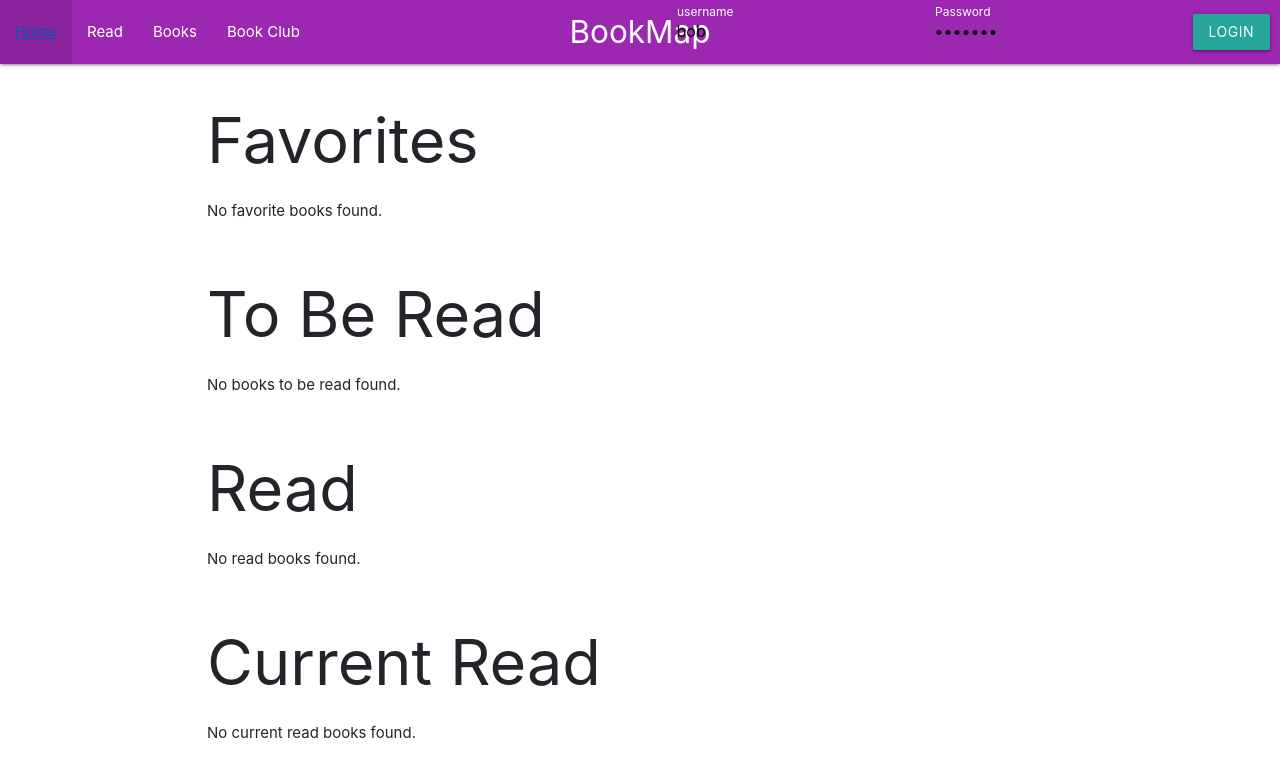
After one commit to littbrian/BookMap, a Flask app: page /books in a window 1280 px wide. The commit adds this page. Shown: the top 778 px of the page. Run offline with Flask 3, Linux system fonts and the light colour scheme; some libraries are stand-ins or nearby versions.

Commit message:
Added db setup, initial pages setup

```diff
--- a/App/main.py
+++ b/App/main.py
@@ -16,6 +16,7 @@ from App.controllers import (
 )
 
 from App.views import views, setup_admin
+
 
 def add_views(app):
     for view in views:
--- a/App/static/style.css
+++ b/App/static/style.css
@@ -1,3 +1,21 @@
 html {
     padding: 0;
 }
+
+#book-list {
+    list-style-type: none;
+    padding: 0;
+    display: flex;
+    flex-wrap: wrap;
+    justify-content: center;
+
+
+}
+
+#book-list-item {
+    margin-bottom: 10px;
+}
+#book-image {
+    width: 100px;
+    height: 150px;
+}
--- /dev/null
+++ b/App/templates/books.html
@@ -0,0 +1,88 @@
+{% extends "layout.html" %}
+
+{% block title %}BookMap{% endblock %}
+{% block page %}BookMap{% endblock %}
+
+{% block content %}
+
+<h1>Favorites</h1>
+<div class="row">
+    {% if favoriteBooks %}
+        {% for book in favoriteBooks %}
+            <div class="col-md-4 mb-4">
+                <div class="card h-100">
+                    <img src="{{ book.image }}" class="card-img-top" alt="{{ book.Title }} cover">
+                    <div class="card-body">
+                        <h5 class="card-title">{{ book.Title }}</h5>
+                        <p class="card-text">{{ book.Author }}</p>
+                        <p class="card-text">{{ book.Publication_Year }}</p>
+                    </div>
+                </div>
+            </div>
+        {% endfor %}
+    {% else %}
+        <p>No favorite books found.</p>
+    {% endif %}
+</div>
+
+<h1>To Be Read</h1>
+<div class="row">
+    {% if tbrBooks %}
+        {% for book in tbrBooks %}
+            <div class="col-md-4 mb-4">
+                <div class="card h-100">
+                    <img src="{{ book.image }}" class="card-img-top" alt="{{ book.Title }} cover">
+                    <div class="card-body">
+                        <h5 class="card-title">{{ book.Title }}</h5>
+                        <p class="card-text">{{ book.Author }}</p>
+                        <p class="card-text">{{ book.Publication_Year }}</p>
+                    </div>
+                </div>
+            </div>
+        {% endfor %}
+    {% else %}
+        <p>No books to be read found.</p>
+    {% endif %}
+</div>
+
+<h1>Read</h1>
+<div class="row">
+    {% if readBooks %}
+        {% for book in readBooks %}
+            <div class="col-md-4 mb-4">
+                <div class="card h-100">
+                    <img src="{{ book.image }}" class="card-img-top" alt="{{ book.Title }} cover">
+                    <div class="card-body">
+                        <h5 class="card-title">{{ book.Title }}</h5>
+                        <p class="card-text">{{ book.Author }}</p>
+                        <p class="card-text">{{ book.Publication_Year }}</p>
+                    </div>
+                </div>
+            </div>
+        {% endfor %}
+    {% else %}
+        <p>No read books found.</p>
+    {% endif %}
+</div>
+
+<h1>Current Read</h1>
+<div class="row">
+    {% if currentReadBooks %}
+        {% for book in currentReadBooks %}
+            <div class="col-md-4 mb-4">
+                <div class="card h-100">
+                    <img src="{{ book.image }}" class="card-img-top" alt="{{ book.Title }} cover">
+                    <div class="card-body">
+                        <h5 class="card-title">{{ book.Title }}</h5>
+                        <p class="card-text">{{ book.Author }}</p>
+                        <p class="card-text">{{ book.Publication_Year }}</p>
+                    </div>
+                </div>
+            </div>
+        {% endfor %}
+    {% else %}
+        <p>No current read books found.</p>
+    {% endif %}
+</div>
+
+{% endblock %}
--- a/App/templates/layout.html
+++ b/App/templates/layout.html
@@ -3,6 +3,7 @@
   <head>
 
     <link rel="stylesheet" href="{{ url_for('static', filename='style.css') }}">
+      <link href="https://stackpath.bootstrapcdn.com/bootstrap/4.5.2/css/bootstrap.min.css" rel="stylesheet">
      <!--Import Google Icon Font-->
     <link href="https://fonts.googleapis.com/icon?family=Material+Icons" rel="stylesheet">
     <!-- Compiled and minified CSS -->
@@ -19,11 +20,11 @@
               <a href="#!" class="brand-logo center">{% block page %}{% endblock %}</a>
               <ul id="nav-mobile" class="left">
                   <li><a href="/">Home</a></li>
-                  <li><a href="/users">Users Jinja</a></li>
-                  {% if is_authenticated %}
-                    <li><a href="/identify">Identify</a></li>
-                  {% endif %}
-                  <li><a href="/static/users">Users JS</a></li>
+                  <li><a href="/users">Read</a></li>
+
+                    <li><a href="/books">Books</a></li>
+
+                  <li><a href="/static/users"> Book Club</a></li>
               </ul>
               {% if is_authenticated %}
               <ul id="nav-mobile" class="right">
--- a/App/views/__init__.py
+++ b/App/views/__init__.py
@@ -4,7 +4,8 @@ from .user import user_views
 from .index import index_views
 from .auth import auth_views
 from .admin import setup_admin
+from .books import book_views
 
 
-views = [user_views, index_views, auth_views]
+views = [user_views, index_views, auth_views, book_views]
 # blueprints must be added to this list
--- /dev/null
+++ b/App/views/books.py
@@ -0,0 +1,75 @@
+from flask import Blueprint, redirect, render_template, request, send_from_directory, jsonify, url_for,flash
+from App.models.books import Book
+from App.database import db
+
+
+
+book_views = Blueprint('book_views', __name__, template_folder='../templates')
+
+
+@book_views.route('/addBooktoTBR', methods=['POST'])
+def add_book_to_reading_list():
+    book_id = request.form['id']
+    title = request.form['title']
+    authors = request.form['authors']
+    published_date = request.form['published_date']
+    image = request.form['image']
+    status = request.form['status']
+
+    # Check if the book already exists
+    book = Book.query.filter_by(book_id=book_id).first()
+    if book:
+        book.status = status
+        flash(f"Book {title} status updated to {status}!")
+    else:
+        # Create a new book entry
+        book = Book(book_id=book_id, Title=title, Author=authors, Publication_Year=published_date, status=status, image=image)
+        db.session.add(book)
+        flash(f"Book {title} added to {status}!", 'success')
+
+    try:
+        db.session.commit()
+    except Exception as e:
+        db.session.rollback()
+        flash(f"Failed to add/update book {title}. Error: {e}", 'danger')
+
+    return redirect(url_for('index_views.index_page'))
+
+
+
+
+@book_views.route('/show_tbr', methods=['GET'])
+def show_tbr():
+    tbr_books = Book.query.filter_by(status='TBR').all()
+    return jsonify([{
+        "book_id": book.book_id,
+        "Title": book.Title,
+        "Author": book.Author,
+        "Publication_Year": book.Publication_Year,
+        "status": book.status
+    } for book in tbr_books])
+
+
+@book_views.route('/show_favorites', methods=['GET'])
+def show_favorites():
+    tbr_books = Book.query.filter_by(status='favorites').all()
+    return jsonify([{
+        "book_id": book.book_id,
+        "Title": book.Title,
+        "Author": book.Author,
+        "Publication_Year": book.Publication_Year,
+        "status": book.status
+    } for book in tbr_books])
+
+@book_views.route('/books', methods=['GET'])
+def list_books_by_status():
+    favoriteBooks = Book.query.filter_by(status='favorites').all()
+    tbrBooks = Book.query.filter_by(status='to read').all()
+    readBooks = Book.query.filter_by(status='read').all()
+    currentReadBooks = Book.query.filter_by(status='current read').all()
+
+    return render_template('books.html',
+                           favoriteBooks=favoriteBooks,
+                           tbrBooks=tbrBooks,
+                           readBooks=readBooks,
+                           currentReadBooks=currentReadBooks)
```
Also changed, not shown: App/controllers/books.py (added, +51 -0 lines), App/models/bookclub.py (added, +11 -0 lines), App/models/books.py (added, +27 -0 lines), App/templates/index.html (+64 -11 lines), App/views/index.py (+43 -4 lines), App/controllers/index.py (added), 2 other files.
